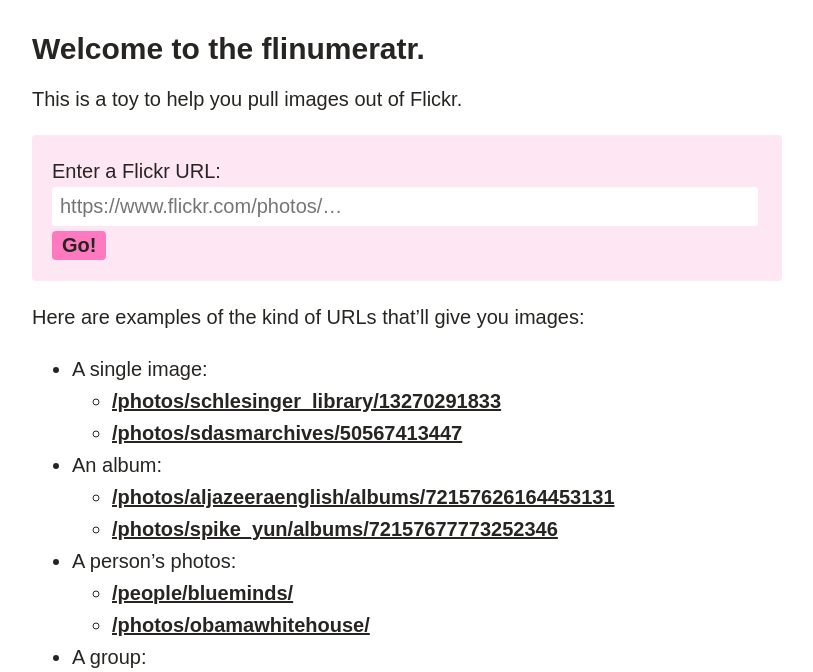
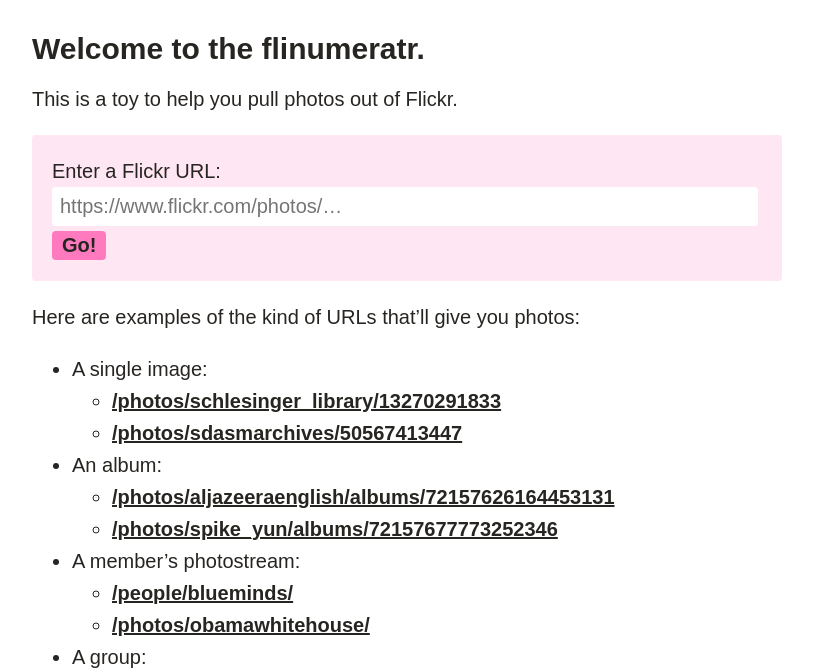
Before and after one commit to Flickr-Foundation/flinumeratr, a Flask app: page / in a window 1280 px wide. Shown: the part 33-705 px from the top of the page, without its empty margins (233-1046 px from the left). Run offline with Flask 2, Linux system fonts and the light colour scheme; some libraries are stand-ins or nearby versions; some web fonts are replaced.

Commit message:
Make a couple of copy tweaks

```diff
--- a/src/flinumeratr/templates/index.html
+++ b/src/flinumeratr/templates/index.html
@@ -8,13 +8,13 @@
   </h2>
 
   <p>
-    This is a toy to help you pull images out of Flickr.
+    This is a toy to help you pull photos out of Flickr.
   </p>
 </div>
 
 {% include "_form.html" %}
 
-<p>Here are examples of the kind of URLs that’ll give you images:</p>
+<p>Here are examples of the kind of URLs that’ll give you photos:</p>
 
 <ul>
   <li>A single image:
@@ -29,7 +29,7 @@
       {{ "https://www.flickr.com/photos/spike_yun/albums/72157677773252346" | example_url | safe }}
     </ul>
   </li>
-  <li>A person’s photos:
+  <li>A member’s photostream:
     <ul>
       {{ "https://www.flickr.com/people/blueminds/" | example_url | safe }}
       {{ "https://www.flickr.com/photos/obamawhitehouse/" | example_url | safe }}
```
